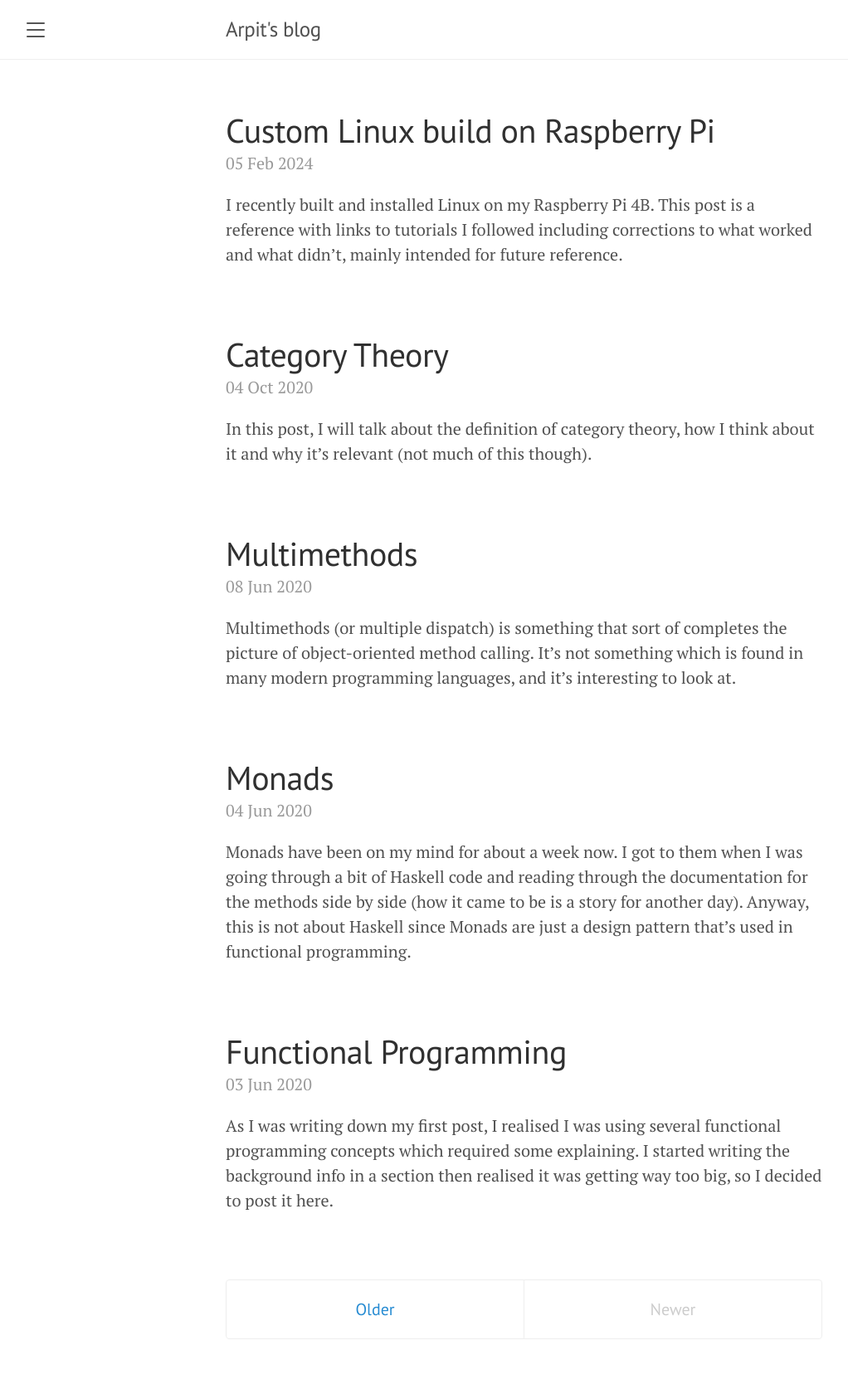
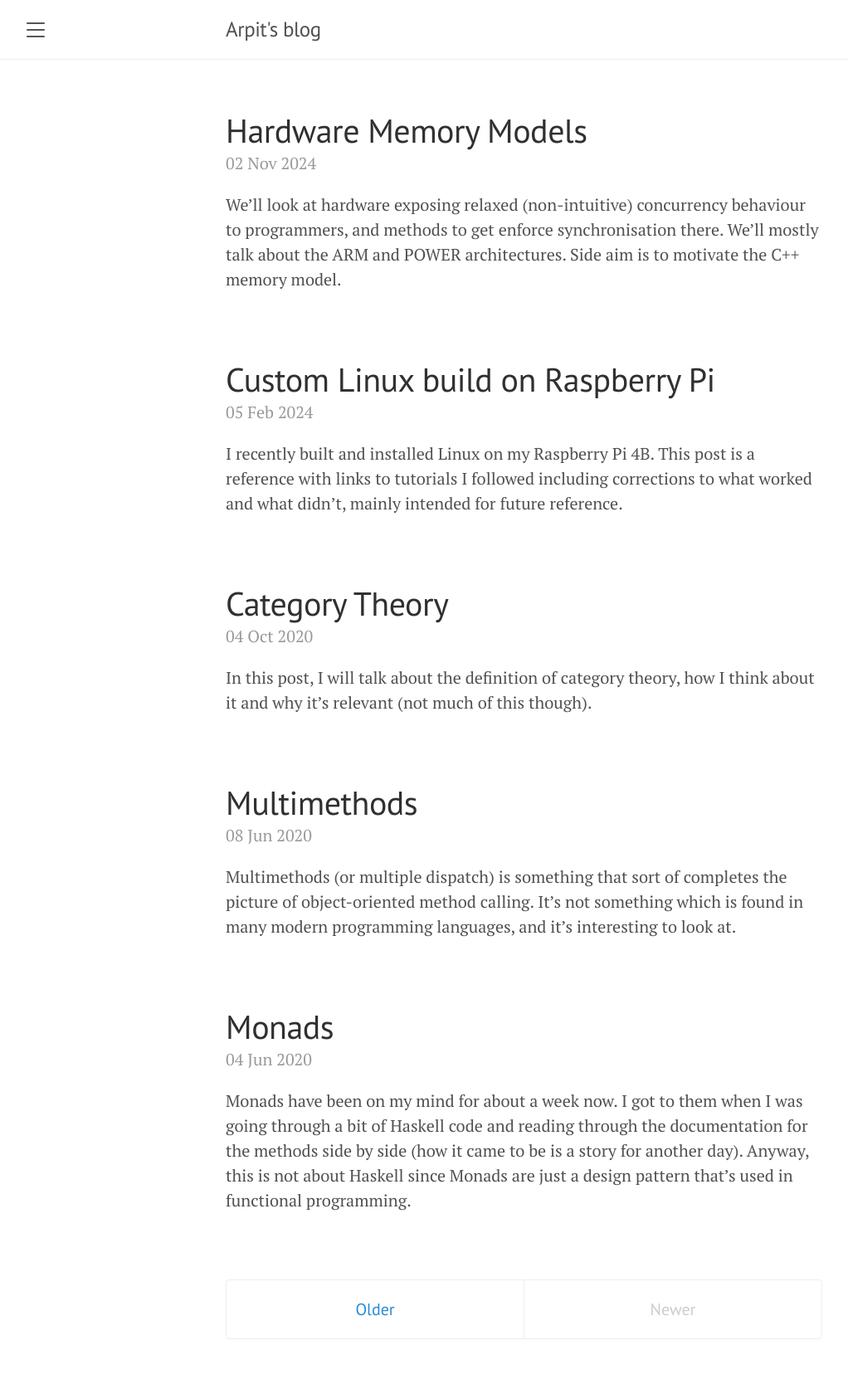
Before and after one commit to arpit-saxena/blog, a Jekyll site: the page built from index.html, in a window 1280 px wide. Shown: the whole page at 83% size, without its empty margins (8-1030 px from the left). Built offline with Jekyll 4.4.1, drawn with Linux system fonts in a browser that asks for light colours; the list of posts is cut into pages by our own code; part of the change alters nothing that is shown.

Commit message:
Add post of hardware memory models

````diff
--- a/_includes/head.html
+++ b/_includes/head.html
@@ -21,7 +21,8 @@
   <link rel="stylesheet" href="{{ 'public/css/poole.css' | absolute_url }}">
   <link rel="stylesheet" href="{{ 'public/css/syntax.css' | absolute_url }}">
   <link rel="stylesheet" href="{{ 'public/css/lanyon.css' | absolute_url }}">
+  <link rel="stylesheet" href="{{ 'public/css/post.css' | absolute_url }}">
   <link rel="stylesheet" href="https://fonts.googleapis.com/css?family=PT+Serif:400,400italic,700%7CPT+Sans:400">
 
-  <link rel="alternate" type="application/rss+xml" title="RSS" href="{{ '/atom.xml' | absolute_url }}"
+  <link rel="alternate" type="application/rss+xml" title="RSS" href="{{ '/atom.xml' | absolute_url }}">
 </head>
--- /dev/null
+++ b/_posts/2024-11-02-hardware-memory-model.md
@@ -0,0 +1,178 @@
+---
+layout: post
+title: "Hardware Memory Models"
+---
+
+We'll look at hardware exposing relaxed (non-intuitive) concurrency behaviour to programmers, and methods to get enforce synchronisation there. We'll mostly talk about the ARM and POWER architectures. Side aim is to motivate the C++ memory model.
+
+{% assign img_path = site.baseurl | append: "/img/memory-model" %}
+
+## Table of Contents
+
+* Do not remove this line (it will not be displayed)
+{:toc}
+
+## Acknowledgement
+
+All of this article is being taken from [A Tutorial Introduction to the ARM and POWER Relaxed Memory Models](https://www.cl.cam.ac.uk/~pes20/ppc-supplemental/test7.pdf). I've tried to distill the paper for this post to motivate the C++ model, which will be followed up in a later post. Read the paper for much more in depth understanding than I can hope to achieve here.
+
+## Sequential Consistency
+
+This is the strongest consistency exposed by a memory model. As articulated by Lamport:
+
+> the result of any execution is the same as if the operations of all the processors were executed in some sequential order, and the operations of each individual processor appear in this sequence in the order specified by its
+
+A sequentially consistent machine can modelled as:
+
+![Sequentially Consistent Abstract Machine]({{img_path}}/sc-abstract-machine.png)
+
+Such a machine has two properties:
+
+1. There is no local reordering: each thread executes instructions in the program order completing each instruction before starting the next.
+2. Each write becomes visible to all threads (including the thread doing the write) at the same time
+
+## Total Store Ordering (TSO)
+
+x86 and SPARC architectures are based on the Total Store Ordering (TSO) model. ARM and POWER are much weaker than TSO, as described in sections below.
+
+Each hardware thread writes to a FIFO pending memory writes buffer, thus writes don't block on flushing to the main memory. Moreover, they read from the memory buffer if there is a pending write present for the memory address. Thus a thread always reads its own writes.
+
+![TSO Abstract Machine]({{img_path}}/tso-abstract-machine.png)
+
+Note that a write becomes visible to *all other threads* simultaneously. This behaviour of a write becoming visible to all other threads simultaneously is referred to as **multi-copy atomicity**
+
+## ARM and POWER
+
+ARM and IBM Power have considerably more relaxed memory models. In absence of memory barriers or dependency guarantees:
+
+1. Threads can perform reads and writes out-of-order, or even speculatively.
+2. The memory system does not guarantee that a write becomes visible to all other threads at the same point => these architectures are not multi-copy atomic.
+
+Note that first point can make sense in order to keep the processor pipeline full. The second point makes sense thinking that a group of processors can share L2 cache while another group can have a different L2 cache. So a read being flushed to the L2 cache means it's visible to one group and not the other.
+
+To think about a non-multiple-copy-atomic mechanism, we can think of each thread having its own copy of memory. A write by one thread may propagate to other threads in any order, and the propagation for different addresses can be interleaved arbitrarily.
+
+![Non-multiple-copy-atomic Machine]({{img_path}}/non-multi-copy-atomic-abstract-machine.png)
+
+For thread-local out-of-order (and speculative) execution, we can think of each thread, at any point of time, as having a tree of *committed* and *in-flight* instruction instances. Newly fetched instructions become in-flight, and later, subject to appropriate preconditions, can be committed.
+
+In the below diagram, instruction instances `{i_1, ..., i_13}` are shown with program-order relation among them. The boxed instructions have been committed whereas the others are in-flight.
+
+![In flight and committed instructions]({{img_path}}/in-flight-insns.png)
+
+Note that committed instructions are not necessarily contiguous. Instructions from both branches of a conditional are also pre-fetched. The un-taken paths are discarded, and instructions following an uncommitted branch remain uncommitted.
+
+_Read instructions_ can be satisfied as soon as the address is known, binding its value to one received from local memory. However they can be restarted or aborted, until the read is committed. _Write Instructions_ can be satisfied once the write and value become determined, afterwards the write can be committed.
+
+## The Message Passing (MP) Litmus Test
+
+Consider the program in the below figure, having 2 threads writing to two variables `x` and `y`. We want to see if the `r2` register can get the value 0, i.e. can thread 2 read `x` as 0.
+
+![Message Passing Litmus Test]({{img_path}}/message-passing-intro.excalidraw.png)
+
+This is a common pattern of passing data between threads. One thread writes the data and then sets a flag variable. The other thread waits for the flag to be set appropriately and then proceeds to read the data. We want to see if this pattern works in a memory model. This is a **Litmus Test**: a test to find out about the properties of a memory model.
+
+Note that we can simplify the above diagram removing the while loop. We can just take the case where thread 2 reads `x` as `1`, and then proceeds. Also, we keep it implicit that different vertical lines of codes mean different threads and use `th` for thread creation. Writes are denoted by `W` and Reads are denoted by `R`. Using these conventions, the above diagram simplifies to:
+
+![Message Passing Litmus Test with established convention]({{img_path}}/message-passing-intro-simplified.excalidraw.png)
+
+### Outcomes
+
+Thread 2 can't read `x` as `0` on x86 and SPARC. In TSO, a hardware thread's FIFO buffer is flushed to the memory together, so a later write (to `y`) becoming visible means that the earlier write (to `x`) will also be visible. However, `R x = 0` is possible on ARM and POWER. This can be due to reordering of writes or reordering of reads that is possible in these architectures.
+
+Here, we again simplify the diagrams. We'll assume all variables implicitly initialised to 0. Arrows labelled `po` denote _program order_ and `rf` denotes _reads from_. Reads-from relation is from a write to a read of the same variable such that there is no intervening write between them. A read from an initialisation is denoted as an arrow from a point.
+
+![Message Passing Litmus Test further simplified]({{img_path}}/message-passing-intro-simplified-again.excalidraw.png)
+
+## Memory barriers
+
+To allow Message Passing to work, we need to eliminate out-of-order executions. This is done adding a strong memory barrier between the two writes on the first thread and the two reads on the second thread. These are ARM's `dmb` and POWER's `sync`/`hwsync` instructions. There is a lightweight barrier `lwsync` available on POWER which also does the job.
+
+![Message Passing Litmus Test further simplified]({{img_path}}/message-passing-barrier.excalidraw.png)
+
+`R x = 0` by the second thread is forbidden due to the synchronization provided by the barriers. Let's look at the four cases of having a read or write before and after a barrier to see their properties. Note that unless mentioned otherwise, the statement is true for all of `dmb`/`sync`/`lwsync`.
+
+* **RR**: Barrier will ensure the reads are satisfied in program order, and are also committed in program order
+* **RW**: Barrier will ensure the read is satisfied and committed before the write can be committed, and hence before the write can propagate and be visible to any other thread
+* **WW**: Here the behaviour differs between `dmb`/`sync` and `lwsync`:
+    * `dmb`/`sync` will ensure that the first write is committed and has **propagated to all other threads** before the second write is committed
+    * `lwsync` will ensure that **for any particular thread**, the first write propagates to that thread before the second does
+* **WR**: Here there is a difference in behaviour too:
+    * `dmb`/`sync` will ensure the write is committed and has **propagated to all other threads before the read is satisfied**
+    * `lwsync` will ensure the write is committed before the read is satisfied, but **lets the read be satisfied before the write has propagated to any other thread**.
+
+Note that our Message Passing example has WW and RR accesses separated by barriers. WW property ensures the first write propagates before the second one does and RR ensures that first read is satisfied before the second one. It's easy to work out why the second thread reading `x = 0` is not allowed.
+
+## Enforcing Order with Dependencies
+
+The memory barriers are stronger than necessary for the Message Passing example. We can do prohibit undesired behaviour with _dependencies_.
+
+### Address Dependencies
+
+There is an address dependency from a read instruction to a program-order-later read or write instruction when the value read by the first read is used to compute the address used for the second.
+
+If we add an address dependency between the reads in Message Passing, we don't have to add any barriers. We'll still have to add barriers for the writing thread so writes are not committed/propagated out of order.
+
+![Message Passing with Address Dependency]({{img_path}}/message-passing-addr-dep.excalidraw.png)
+
+**C11/C++11 consume**: This preserved address dependency is what is made available in C++11 memory model by _read-consume_ atomic operations. Note that as of C++17, [_read-consume_ is temporarily discouraged](https://en.cppreference.com/w/cpp/atomic/memory_order)
+
+Address Dependencies can also be added articially, called **Artifical Dependencies**. The following example used on the second thread of Message Passing can be used as a programming idiom:
+
+```
+r1 = y
+r3 = (r1 xor r1)
+r2 = *(&x + r3)
+```
+
+Observe that `r3` will always be 0, and `r2` will just become equal to `x`. This kind of instruction will be removed by optimizers in most compilers, so this probably only makes sense when writing in assembly directly.
+
+### Control Dependencies
+
+A control dependency form a read to program-order-later read or write instruction, where the value read by the first read is used to compute the condition of a conditional branch that is program-order-before the second read or write.
+
+A control branch from a read to read has little effect as ARM and POWER processors can speculatively execute past the conditional branch, satisfying the second read. The first read, conditional branch and second read are then committed in that order with the values.
+
+We can add a control dependency like so:
+
+```
+r1 = y
+if (r1 == r1) {}
+r2 = x
+```
+
+NOTE: The existence of the control dependency simply relies on the fact that the value read is used in the computation of the condition, not on whether the value of the condition would be changed if a different value were read.
+
+Adding such a control dependency is not enough to restrict relaxed behaviour in our running example:
+
+![Message Passing with Control Dependency]({{img_path}}/message-passing-ctrl-dep.excalidraw.png)
+
+### Control-isb/isync Dependencies
+
+To strengthen a read-to-read control dependency, we can add a `ISB`(ARM) or `isync`(POWER) instruction between the conditional branch and the second read. This prevents the second read from being satisfied before the conditional branch is committed.
+
+![Message Passing with Control isb/isync Dependency]({{img_path}}/message-passing-ctrl-isync-dep.excalidraw.png)
+
+### Control Dependencies from a Read to a Write
+
+A control dependency from a read to a write has some force: the write cannot be seen by any other thread until the branch is committed, and hence util the value of the first read is fixed.
+
+We use a variation of MP, known as S, where read of `x` in the second thread is replaced by a write to `x`. Here, we think about the order of writes to `x` which is called the _coherence-after_ relation (or the _memory-order_ relation). A write `a` to a variable `x` is _coherence-after_ and write `b` to `x` when any other thread cannot observe write `b` happening before write `a`. This relationship is drawn with a `co` edge.
+
+![S Litmus Test]({{img_path}}/message-passing-s-co.excalidraw.png)
+
+Interestingly, observe the cycle formed with `po`, `rf` and `co` edges. This means there's no causal relationship between all the arrows, since of course we can't go backwards in time.
+
+By adding a control dependency using a simple `if (r1 == r1) {}` as illustrated in the previous section, the relaxed behaviour is forbidden.
+
+![S Litmus Test with Control Dependency]({{img_path}}/message-passing-s-co-ctrl.excalidraw.png)
+
+### Data Dependencies from a Read to a Write
+
+A _data dependency_ is from a read to a program-order-later write where value read is used to compute the value written. The effect is similar to other dependencies: it prevents the write being committed until the value of the read is fixed when the read is committed.
+
+## Summary
+
+We started with a Sequentially Consistent abstract machine, then weakened it to a Total Store Ordering (TSO) machine that has Store Buffers. This is the model used by x86 and SPARC. Further weaking gave up the abstract machines for ARM & POWER which do speculative reads/writes and are not multi-copy atomic.
+
+To add synchronization to our ARM & POWER code, we looked at memory barriers `dmb/sync` and POWER's lightweight `lwsync`. We also looked at multiple types of dependencies that can be used to enforce ordering.
--- /dev/null
+++ b/public/css/post.css
@@ -0,0 +1,6 @@
+.post img {
+    display: block;
+    margin-left: auto;
+    margin-right: auto;
+    max-width: 100%;
+}
````
Also changed, not shown: img/memory-model/message-passing-addr-dep.excalidraw.png (added), img/memory-model/message-passing-barrier.excalidraw.png (added), img/memory-model/message-passing-ctrl-dep.excalidraw.png (added), img/memory-model/message-passing-ctrl-isync-dep.excalidraw.png (added), img/memory-model/message-passing-intro-simplified-again.excalidraw.png (added), img/memory-model/message-passing-intro-simplified.excalidraw.png (added), img/memory-model/message-passing-intro.excalidraw.png (added), img/memory-model/message-passing-s-co-ctrl.excalidraw.png (added), img/memory-model/message-passing-s-co.excalidraw.png (added), img/memory-model/non-multi-copy-atomic-abstract-machine.png (added), img/memory-model/sc-abstract-machine.png (added), img/memory-model/tso-abstract-machine.png (added).
